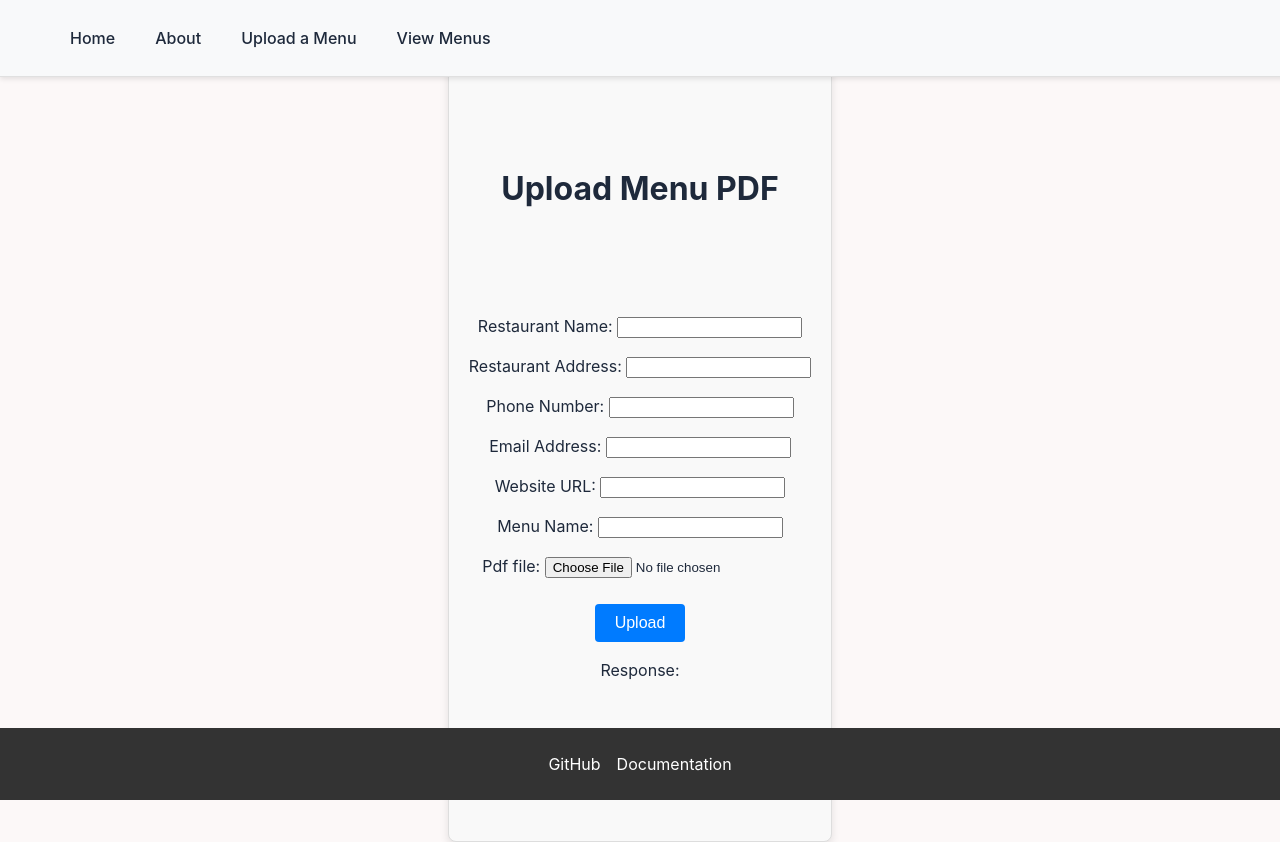
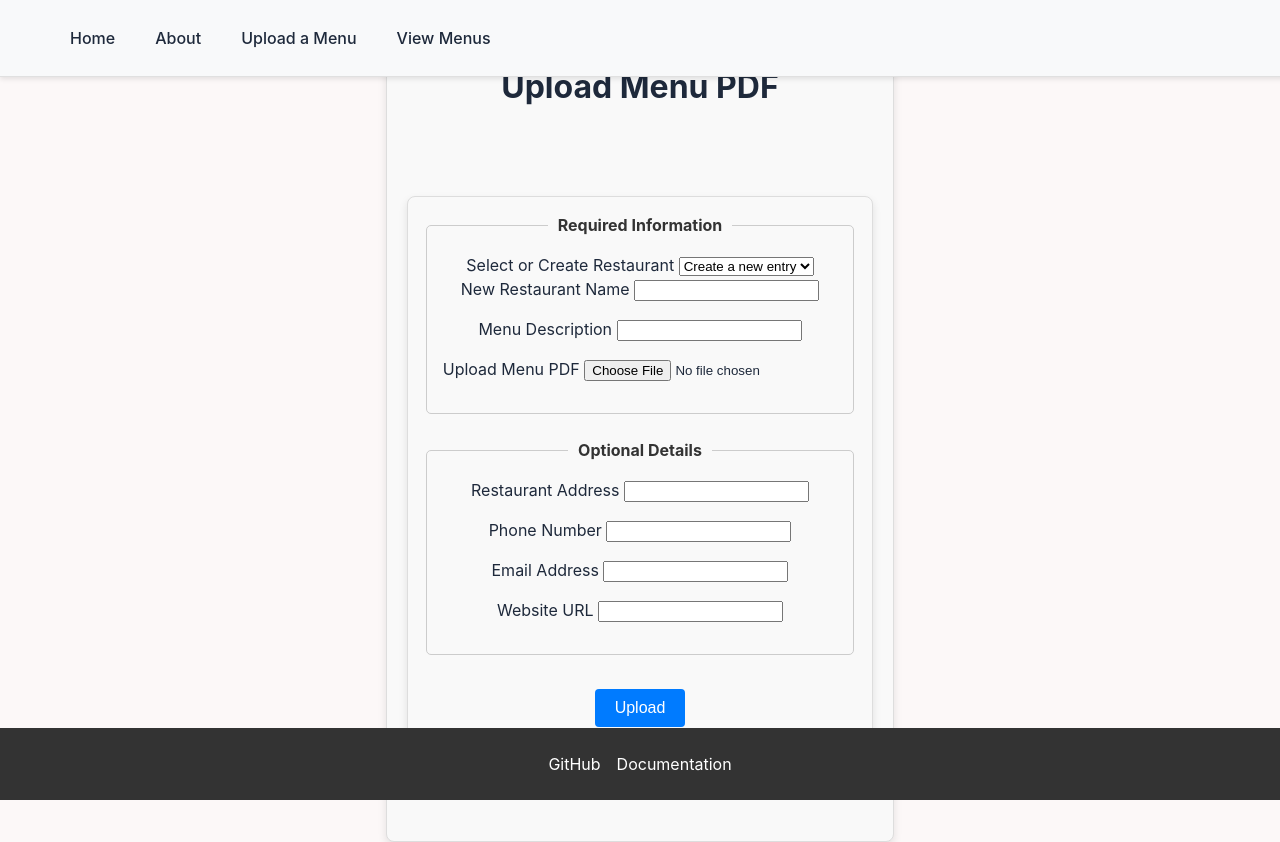
Before and after one commit to studentBorisGans/menuDatabase, a Django app: page /upload/ in a window 1280 px wide. Run offline with Django 5.2, Linux system fonts and the light colour scheme; data that the repository does not hold is empty.

Commit message:
Upload refactoring; autofill + view already made restuarants working.

```diff
--- a/main.py
+++ b/main.py
@@ -4,7 +4,8 @@ print(numpy.__version__)
 # https://community.openai.com/t/text-parsing-and-producing-the-stable-json-output/853059/2
 
 # To do:
-#   Restaurant selector in add menu (just pass all current restaurants)
+#   DONE: Restaurant selector in add menu (just pass all current restaurants)
+#   Fix dietary restriction; not uploading
 #   Better view menu page
 #   Edit menu page + functionality
 #   Delete menu functionality
--- a/restaurant_menu/menu_app/forms.py
+++ b/restaurant_menu/menu_app/forms.py
@@ -1,57 +1,49 @@
+import json
+
 from django import forms
 from PyPDF2 import PdfReader
+from .models import Restaurants
 
 class PDFUploadForm(forms.Form):
-    # Restaurnt INFO
-    name = forms.CharField(max_length=100, required=True, label="Restaurant Name")
-    address = forms.CharField(max_length=200, required=False, label="Restaurant Address")
+    # restaurant_name = forms.ChoiceField(
+    #     max_length=100,
+    #     required=True,
+    #     label="Select or Create Restaurant",
+    # )
+
+    # # Text field for creating a new entry (hidden by default, revealed by JS)
+    # new_restaurant_name = forms.CharField(
+    #     max_length=100,
+    #     required=False,  # This field is optional
+    #     label="New Restaurant Name",
+    # )
+
+
+    # address = forms.CharField(max_length=200, required=False, label="Address")
+    # phone_number = forms.CharField(max_length=15, required=False, label="Phone Number")
+    # email = forms.EmailField(required=False, label="Email Address")
+    # website = forms.URLField(required=False, label="Website URL")
+
+    restaurant_name = forms.CharField(max_length=100, required=True, label="Restaurant Name")
+    address = forms.CharField(max_length=200, required=False, label="Address")
     phone_number = forms.CharField(max_length=15, required=False, label="Phone Number")
-    email = forms.EmailField(required=False, label="Email Address")
-    website = forms.URLField(required=False, label="Website URL")
-
-    menu_name = forms.CharField(max_length=100, required=True, label="Menu Name")
-    pdf_file = forms.FileField()
-
-    # restaurant_data = {
-        #     "name": <name>,
-        #     "address": <address>, nullable
-        #     "phone_number": <phone_number>, nullable
-        #     "email": <email>, nullable
-        #     "website": <website>, nullable
-        # }
+    email = forms.EmailField(required=False, label="Email")
+    website = forms.URLField(required=False, label="Website")
+    menu_description = forms.CharField(max_length=100, required=True, label="Menu Description")
+    pdf_file = forms.FileField(required=True, label="Upload PDF")
 
     def __init__(self, *args, **kwargs):
         super().__init__(*args, **kwargs)
-        self.cleaned_file = None
+        # self.cleaned_file = None
         self.error_message = None
-        self.restaurnt_info = None
 
-    def is_valid(self):
-        print("Validating document...")
-        valid = super().is_valid()
-        print(f"Validity: {valid}")
-
-        if valid:
-            try:
-                self.cleaned_file = self.clean_pdf()
-                print(f"Cleaned file in is_valid: {self.cleaned_file}")
-                return True
-            except forms.ValidationError as e:
-                self.error_message = e
-                self.add_error('pdf_file', e)
-            print("Error in PDF Upload Form is_valid")
-            return False
-
-    def clean_pdf(self):
+    def clean_pdf_file(self):
         print("Cleaning...")
         file = self.cleaned_data.get('pdf_file')
         if not file.name.endswith('.pdf'):
             print("NO PDF")
             self.error_message = "Only PDF files are allowed."
             raise forms.ValidationError("Only PDF files are allowed.")
-        if self.cleaned_data.get('menu_name') is " ":
-            self.error_message = "Please enter a name for the menu."
-            raise forms.ValidationError("Please enter a name for the menu.")
 
         try:
             reader = PdfReader(file)
@@ -64,20 +56,52 @@ class PDFUploadForm(forms.Form):
 
         return file
 
+    def clean(self):
+        cleaned_data = super().clean()
+        menu_description = cleaned_data.get('menu_description')
+
+        if not menu_description:
+            raise forms.ValidationError("Please enter a description for the menu.")
+
+        return cleaned_data
+
+    def is_valid(self):
+        print("Validating document...")
+        valid = super().is_valid()
+        print(f"Validity: {valid}")
+
+        if not valid:
+            print("Django could not validate form.")
+            return False
+
+        try:
+            self.cleaned_file = self.cleaned_data.get('pdf_file')
+            print(f"Cleaned file in is_valid: {self.cleaned_file}")
+            return True
+        except forms.ValidationError as e:
+            self.error_message = e
+            self.add_error('pdf_file', e)
+
+        print("Error in custom form validation.")
+        return False
+
     def return_cleaned_file(self):
         return self.cleaned_file
 
     def return_menu_name(self):
-        return self.cleaned_data.get('menu_name')
+        return self.cleaned_data.get('menu_description')
 
     def return_error_message(self):
         return self.error_message
 
     def return_restaurant_info(self):
+        if not self.is_valid():
+            print("Form errors:", self.errors)
+            return None
         return {
-            "name": self.cleaned_data.get("name"),
+            "name": self.cleaned_data.get("restaurant_name"),
             "address": self.cleaned_data.get("address"),
             "phone_number": self.cleaned_data.get("phone_number"),
             "email":self.cleaned_data.get("email"),
-            "website":self.cleaned_data.get("website")
+            "website":self.cleaned_data.get("website"),
         }
--- a/restaurant_menu/menu_app/templates/menu_app/upload.html
+++ b/restaurant_menu/menu_app/templates/menu_app/upload.html
@@ -6,12 +6,22 @@
     <title>Upload PDF</title>
     {% load static %}
     <link rel="stylesheet" href="{% static 'style.css' %}">
+    {{ restaurant_data|json_script:"restaurant_data" }}
     <script>
+        const restaurantData = JSON.parse(document.getElementById('restaurant_data').textContent);
+        console.log(restaurantData)
+
         async function uploadPDF(event) {
             event.preventDefault();  // Prevent the default form submission
 
             const form = document.querySelector('form');
             const formData = new FormData(form);
+            if (formData.get('restaurant_name') === "") {
+                const newRestaurantName = formData.get('new_restaurant_name')
+
+                formData.set('restaurant_name', newRestaurantName);
+            }
+
 
             try {
                 // Send the form data to the server
@@ -19,7 +29,7 @@
                     method: "POST",
                     body: formData,
                     headers: {
-                        "X-CSRFToken": "{{ csrf_token }}",  // Include CSRF token
+                        "X-CSRFToken": "{{ csrf_token }}",
                     },
                 });
 
@@ -30,12 +40,11 @@
                 }
 
                 const data = await response.json();
+                console.log("Server Response: ", result)
+                alert("PDF uploaded successfully!");
+
                 document.getElementById('message').innerText = data.message;
                 document.getElementById('output').innerText = data.output;
-
-                // renderJson(data.output);
-                // document.getElementById('output').innerText = data.output;
-
             } catch (error) {
                 console.error("Error uploading PDF:", error);
                 document.getElementById('error_message').innerText = "An unexpected error occurred.";
@@ -62,14 +71,52 @@
 
         <p id="error_message" style="color:red;"></p>
         <p id="message" style="color:green;"></p>
-        <!-- Additional parameters:
-                Restuarant info: restuarant name, (OPTIONAL): address, phone_number, email, and website
-                Menu info: 'description' (change to name; leave other stuff), description of menu entry
-        -->
 
         <form method="POST" enctype="multipart/form-data" onsubmit="uploadPDF(event)">
             {% csrf_token %}
-            {{ form.as_p }}
+
+            <fieldset>
+                <legend>Required Information</legend>
+                <div>
+                    <label for="restaurant_name">Select or Create Restaurant</label>
+                    <select id="restaurant_name" name="restaurant_name">
+                        <option value="">Create a new entry</option>
+                    </select>
+                </div>
+
+                <div class="form-group" id="new-restaurant-container" style="display: block;">
+                    <label for="new_restaurant_name">New Restaurant Name</label>
+                    <input type="text" id="new_restaurant_name" name="new_restaurant_name">
+                </div>
+                <div class="form-group">
+                    <label for="menu_description">Menu Description</label>
+                    <input type="text" id="menu_description" name="menu_description" required>
+                </div>
+                <div class="form-group">
+                    <label for="pdf_file">Upload Menu PDF</label>
+                    <input type="file" id="pdf_file" name="pdf_file" required>
+                </div>
+            </fieldset>
+            <fieldset>
+                <legend>Optional Details</legend>
+                <div class="form-group">
+                    <label for="address">Restaurant Address</label>
+                    <input type="text" id="address" name="address">
+                </div>
+                <div class="form-group">
+                    <label for="phone_number">Phone Number</label>
+                    <input type="text" id="phone_number" name="phone_number">
+                </div>
+                <div class="form-group">
+                    <label for="email">Email Address</label>
+                    <input type="email" id="email" name="email">
+                </div>
+                <div class="form-group">
+                    <label for="website">Website URL</label>
+                    <input type="url" id="website" name="website">
+                </div>
+            </fieldset>
+
             <button type="submit" id="uploadButton">Upload</button>
         </form>
 
@@ -90,4 +137,44 @@
         </div>
     </footer>
 </body>
+<script>
+    document.addEventListener('DOMContentLoaded', function () {
+
+        console.log(restaurantData)
+
+        const restaurantSelect = document.getElementById('restaurant_name');
+        const newRestaurantContainer = document.getElementById('new-restaurant-container');
+        const addressField = document.getElementById("address");
+        const phoneNumberField = document.getElementById("phone_number");
+        const emailField = document.getElementById("email");
+        const websiteField = document.getElementById("website");
+
+
+        Object.keys(restaurantData).forEach((restaurantName) => {
+            const option = document.createElement("option");
+            option.value = restaurantName;
+            option.textContent = restaurantName;
+            restaurantSelect.appendChild(option);
+        });
+
+        restaurantSelect.addEventListener('change', function () {
+            const selectedRestaurant = restaurantSelect.value;
+            if (restaurantSelect.value === "") {
+                newRestaurantContainer.style.display = "block";
+                addressField.value = "";
+                phoneNumberField.value = "";
+                emailField.value = "";
+                websiteField.value = "";
+            } else {
+                newRestaurantContainer.style.display = "none";
+                const data = restaurantData[selectedRestaurant] || {};
+                addressField.value = data.address || "";
+                phoneNumberField.value = data.phone_number || "";
+                emailField.value = data.email || "";
+                websiteField.value = data.website || "";
+
+            }
+        });
+    });
+</script>
 </html>
--- a/restaurant_menu/menu_app/views.py
+++ b/restaurant_menu/menu_app/views.py
@@ -22,6 +22,7 @@ def about(request):
 
 
 def handle_pdf_upload(request):
+    data = MenuService.get_all_restaurant_data()
     if request.method == 'POST':
         form = PDFUploadForm(request.POST, request.FILES)
 
@@ -32,20 +33,20 @@ def handle_pdf_upload(request):
             print(f"Form is clean!: {pdf_file}")
             print(f"Form is clean!: {restaurantInfo}")
 
-
             parse = PdfParse(pdf_file, menuName)
             status, response = parse.toImg()
             if status:
                 DB = MenuService.upload_full_menu(restaurantInfo, response)
                 print(f"DB: {DB}")
-            else:
+            else: #Clean up...
                 return JsonResponse({'message': 'PDF processing unsuccessful. No DB operations done.', 'error_message': ''})
-            return JsonResponse({'message': 'PDF processing successful.', 'DB Operation': DB, 'error_message': ''})
+            return JsonResponse({'message': 'PDF processing successful.', 'restaurant_data': data, 'DB Operation': DB, 'error_message': ''})
         else:
-            return JsonResponse({'message': '', 'error_message': form.return_error_message}, status=400)
-    # else:
+            return JsonResponse({'message': 'Invalid form submission', 'restaurant_data': data, 'error_message': form.return_error_message}, status=400)
+
     form = PDFUploadForm()
-    return render(request, 'menu_app/upload.html', {'form': form})
+    return render(request, 'menu_app/upload.html', {'form': form, 'restaurant_data': data})
+# add restuarant data.
 
 def view_uploads(request):
     if request.method == 'POST':
--- a/restaurant_menu/static/style.css
+++ b/restaurant_menu/static/style.css
@@ -197,6 +197,35 @@ footer {
   padding: 20px; /* Optional: Add padding around the content */
   box-shadow: 0 4px 8px rgba(0, 0, 0, 0.1);
 }
+
+form {
+  max-width: 600px;
+  margin: 0 auto;
+  padding: 1rem;
+  border: 1px solid #ddd;
+  border-radius: 8px;
+  background-color: #f9f9f9;
+  box-shadow: 0 4px 8px rgba(0, 0, 0, 0.1);
+}
+
+fieldset {
+  border: 1px solid #ccc;
+  border-radius: 5px;
+  padding: 1rem;
+  margin-bottom: 1.5rem;
+}
+
+legend {
+  font-weight: bold;
+  padding: 0 10px;
+  color: #333;
+}
+
+.form-group {
+  margin-bottom: 1rem;
+}
+
+
 #uploadButton {
   margin-top: 10px; /* Add space above the button */
   padding: 10px 20px; /* Add padding to make the button larger */
```
Also changed, not shown: restaurant_menu/menu_app/operations.py (+13 -0 lines), restaurant_menu/menu_app/utils.py (+23 -7 lines).
